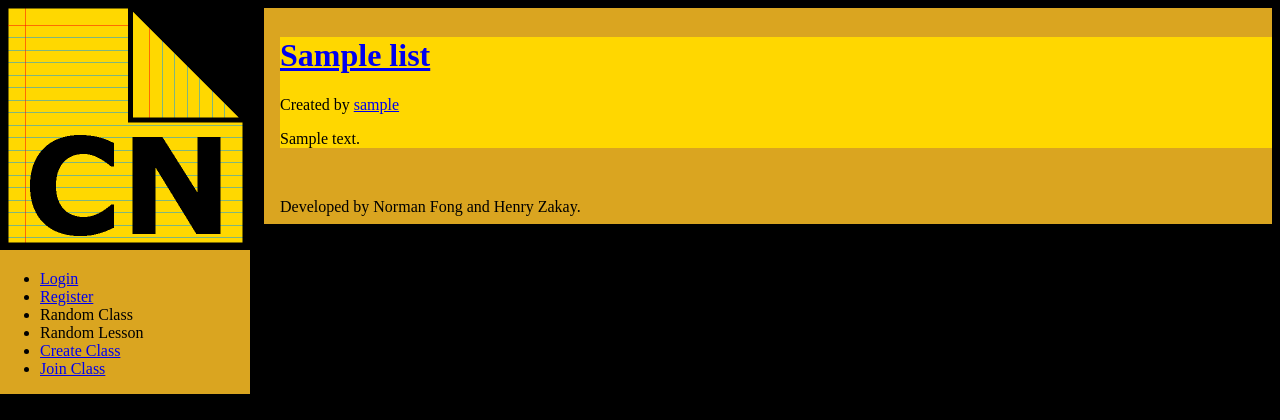
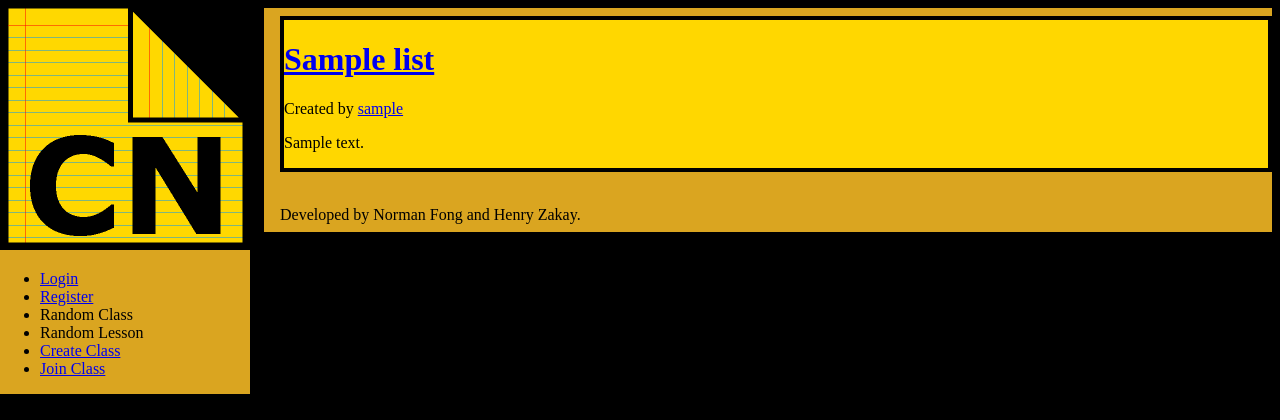
Before and after one commit to henz90/classnotes, a PHP site: template project/templates/index.html.twig in a window 1280 px wide. Shown: the top 420 px of the page. Run offline with PHP 8.4, Linux system fonts and the light colour scheme; the template is opened without the code that fills it: most values are stand-ins (such as "Sample title", 1, 10 or a date in 2020); some libraries are stand-ins or nearby versions.

Commit message:
Update styles.css

```diff
--- a/project/styles.css
+++ b/project/styles.css
@@ -7,7 +7,7 @@ body {
 }
 
 #class {
-    border: 4px black;
+    border: 4px solid black;
     background-color: gold;
 }
 
```
